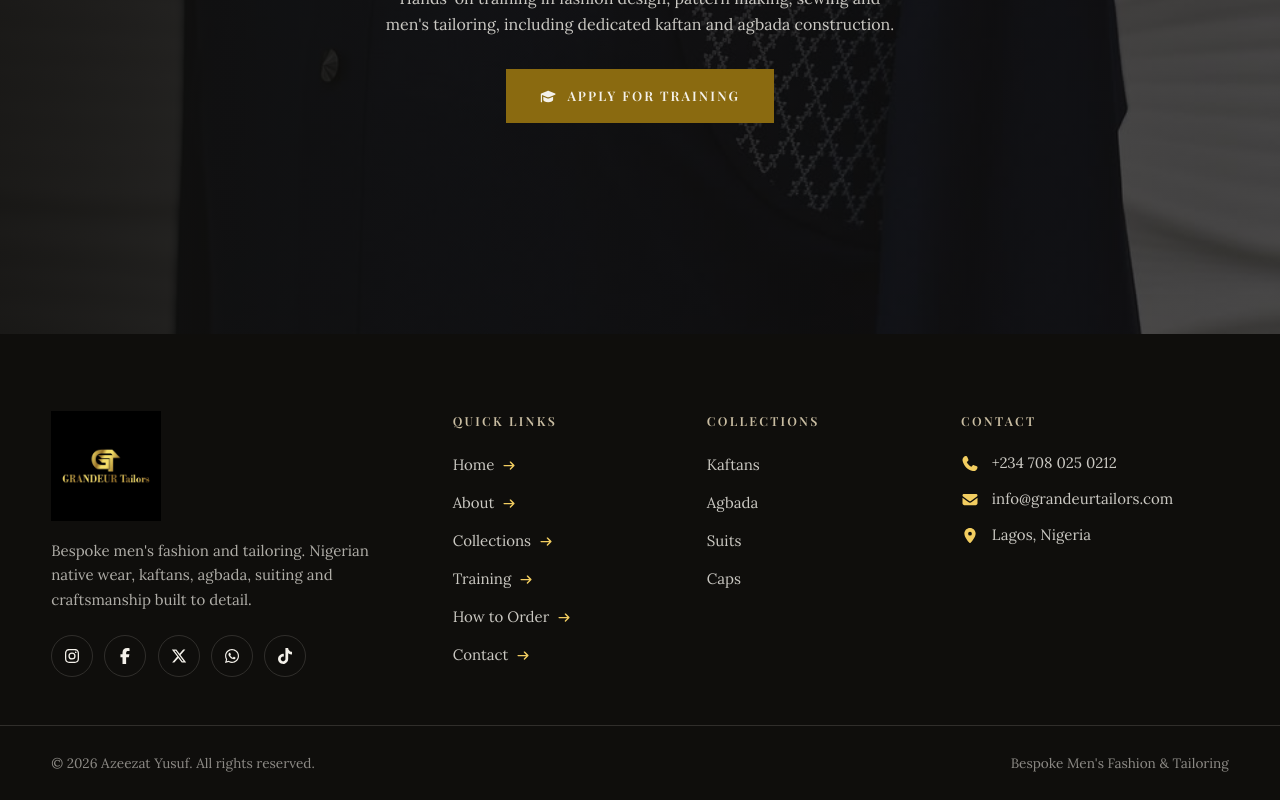
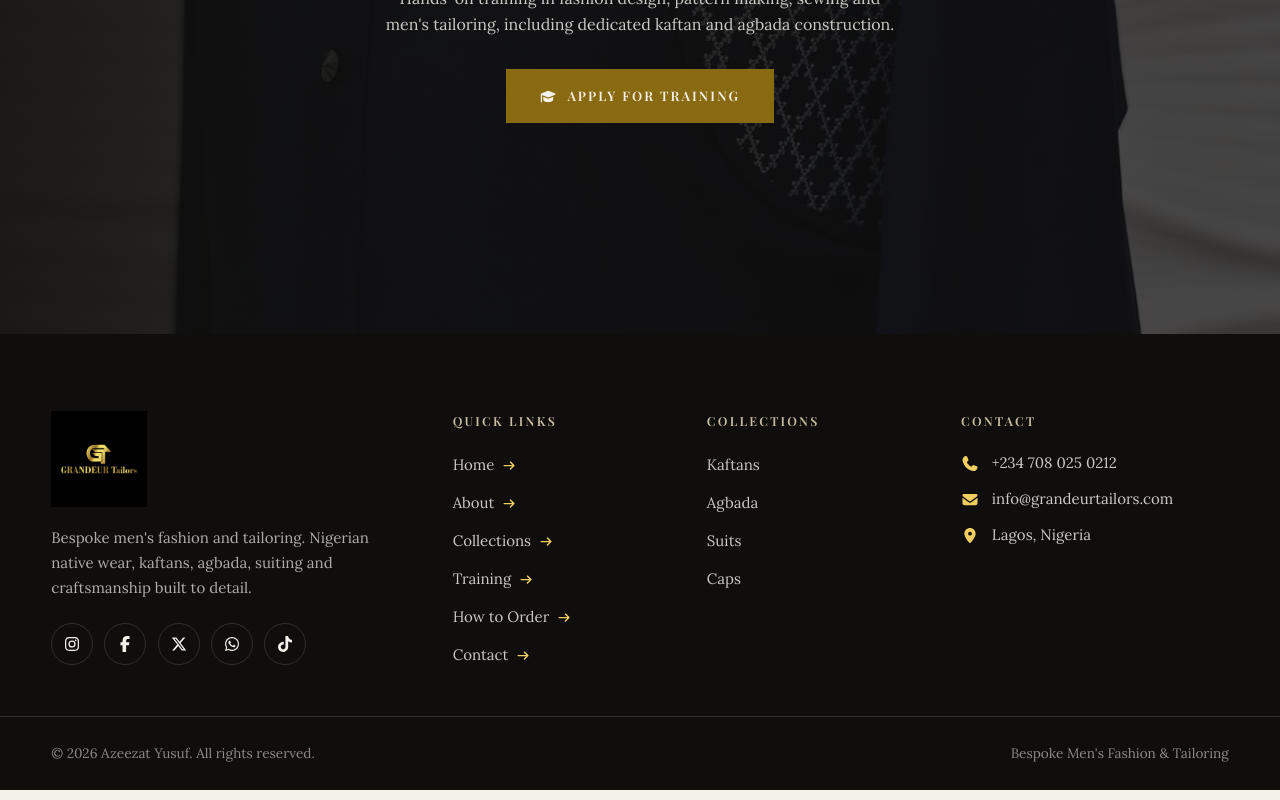
Before and after one commit to Azeezat-1/grandeur, a React (Vite) app in the folder client/: page / in a window 1280 px wide. Shown: the part 4163-4963 px from the top of the page. Built offline with nearby package versions, Linux system fonts and the light colour scheme; no server answers; a web font is replaced by a local one.

Commit message:
Footer logo: align as column heading (block, matched spacing)

```diff
--- a/client/src/layout.css
+++ b/client/src/layout.css
@@ -2053,9 +2053,12 @@
 }
 
 .footer-logo-img {
-  width: 110px;
-  height: auto;
+  display: block;
+  width: 96px;
+  height: 96px;
   object-fit: contain;
+  margin-bottom: 1.2rem;
+  align-self: start;
 }
 
 .footer-desc {
```
